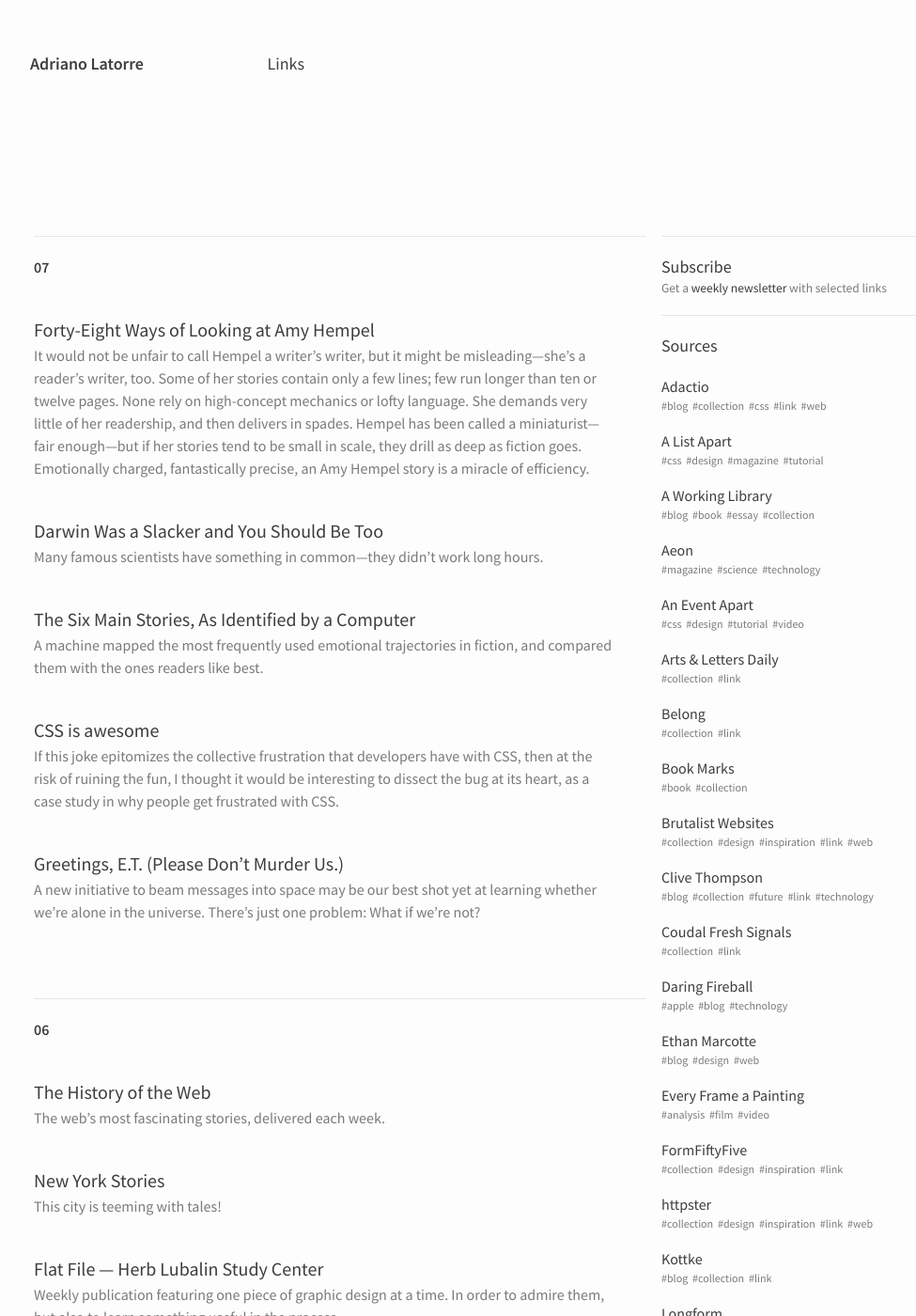
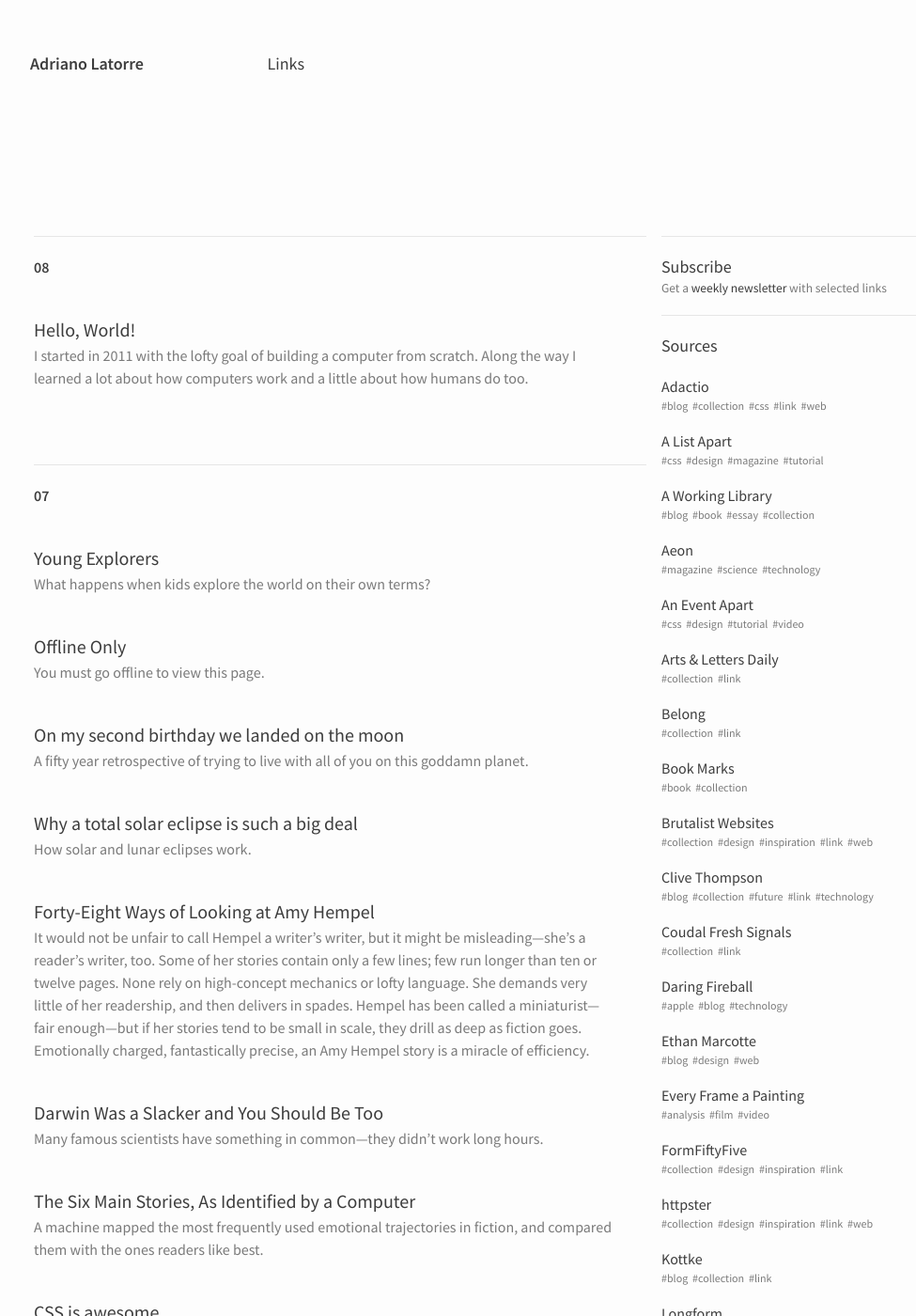
Before and after one commit to AdrianoLatorre/adriano.latorre.info, a Jekyll site: the page built from _links/17.md, in a window 1280 px wide and 1400 px high. Shown: the whole window at 94% size, without its empty margins (112-1087 px from the left). Built offline with Jekyll 4.4.1, drawn with Linux system fonts in a browser that asks for light colours; some of the changed text lies outside the part shown.

Commit message:
Sources and links

```diff
--- a/_links/17.md
+++ b/_links/17.md
@@ -5,7 +5,24 @@ permalink: /links/17/
 year: 17
 ---
 
+<h3 id="08"><a href="#08">08</a></h3>
+
+[Hello, World!](http://avant.org/project/hello-world/)
+: I started in 2011 with the lofty goal of building a computer from scratch. Along the way I learned a lot about how computers work and a little about how humans do too.
+
 <h3 id="07"><a href="#07">07</a></h3>
+
+[Young Explorers](https://www.youngexplorers.club)
+: What happens when kids explore the world on their own terms?
+
+[Offline Only](https://chris.bolin.co/offline/)
+: You must go offline to view this page.
+
+[On my second birthday we landed on the moon](https://medium.com/@monteiro/on-my-second-birthday-we-landed-on-the-moon-7e1f93cf7048)
+: A fifty year retrospective of trying to live with all of you on this goddamn planet.
+
+[Why a total solar eclipse is such a big deal](https://www.youtube.com/watch?v=oNH3akWXaV8)
+: How solar and lunar eclipses work.
 
 [Forty-Eight Ways of Looking at Amy Hempel](http://www.powells.com/post/interviews/fortyeight-ways-of-looking-at-amy-hempel)
 : It would not be unfair to call Hempel a writer's writer, but it might be misleading—she's a reader's writer, too. Some of her stories contain only a few lines; few run longer than ten or twelve pages. None rely on high-concept mechanics or lofty language. She demands very little of her readership, and then delivers in spades. Hempel has been called a miniaturist—fair enough—but if her stories tend to be small in scale, they drill as deep as fiction goes. Emotionally charged, fantastically precise, an Amy Hempel story is a miracle of efficiency.
```
Also changed, not shown: _sources/sources.md (+6 -0 lines), vv/Sources.md (+3 -0 lines).
